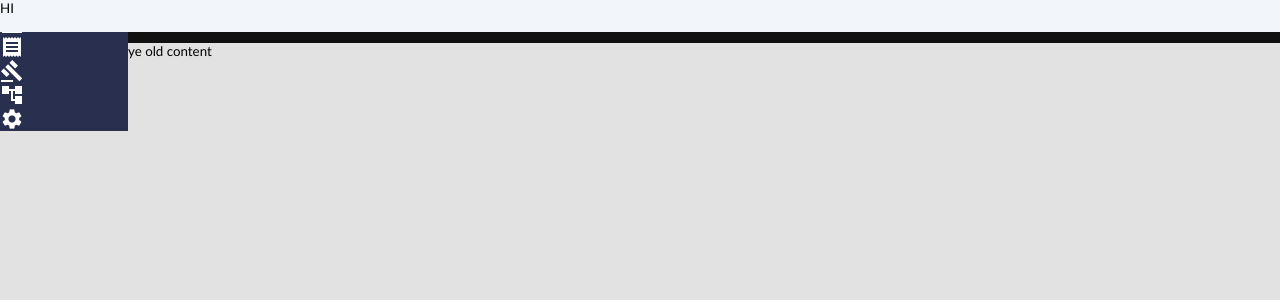
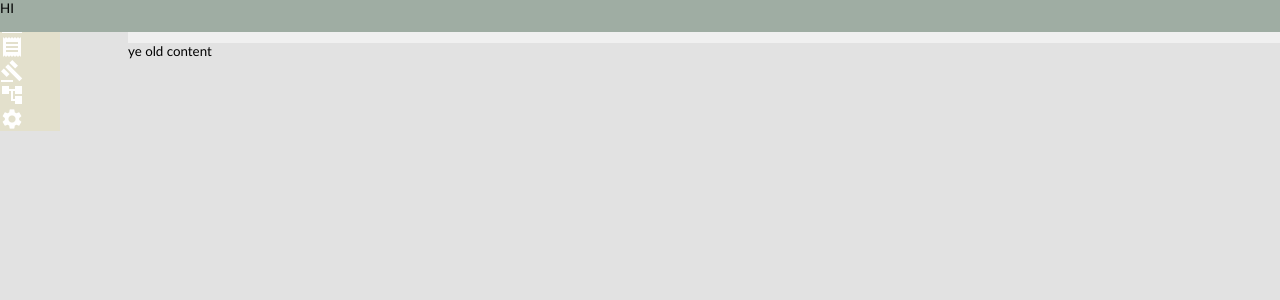
Before and after one commit to webclinic017/tradinghook, a Flask app: page /conditions in a window 1280 px wide. Shown: the top 300 px of the page. Run offline with Flask 2, Linux system fonts and the light colour scheme.

Commit message:
Add files via upload

```diff
--- a/app/static/default2.css
+++ b/app/static/default2.css
@@ -11,11 +11,11 @@
     ". . .";
 }
 
-.header { grid-area: header; background-color: #F2F6FA; position:absolute; left:0; right:0; height: 32px }
+.header { grid-area: header; background-color: #9fada3; position:absolute; left:0; right:0; height: 32px; }
 
-.nav { grid-area: nav; background: #292f4f; }
+.nav { grid-area: nav; background: #e3e0cc; width: 60px;}
 
-.bar { grid-area: bar; background: #111111; height: 32px }
+.bar { grid-area: bar; background: #f0f0f0; height: 32px; }
 
 .content { grid-area: content; }
 
```
